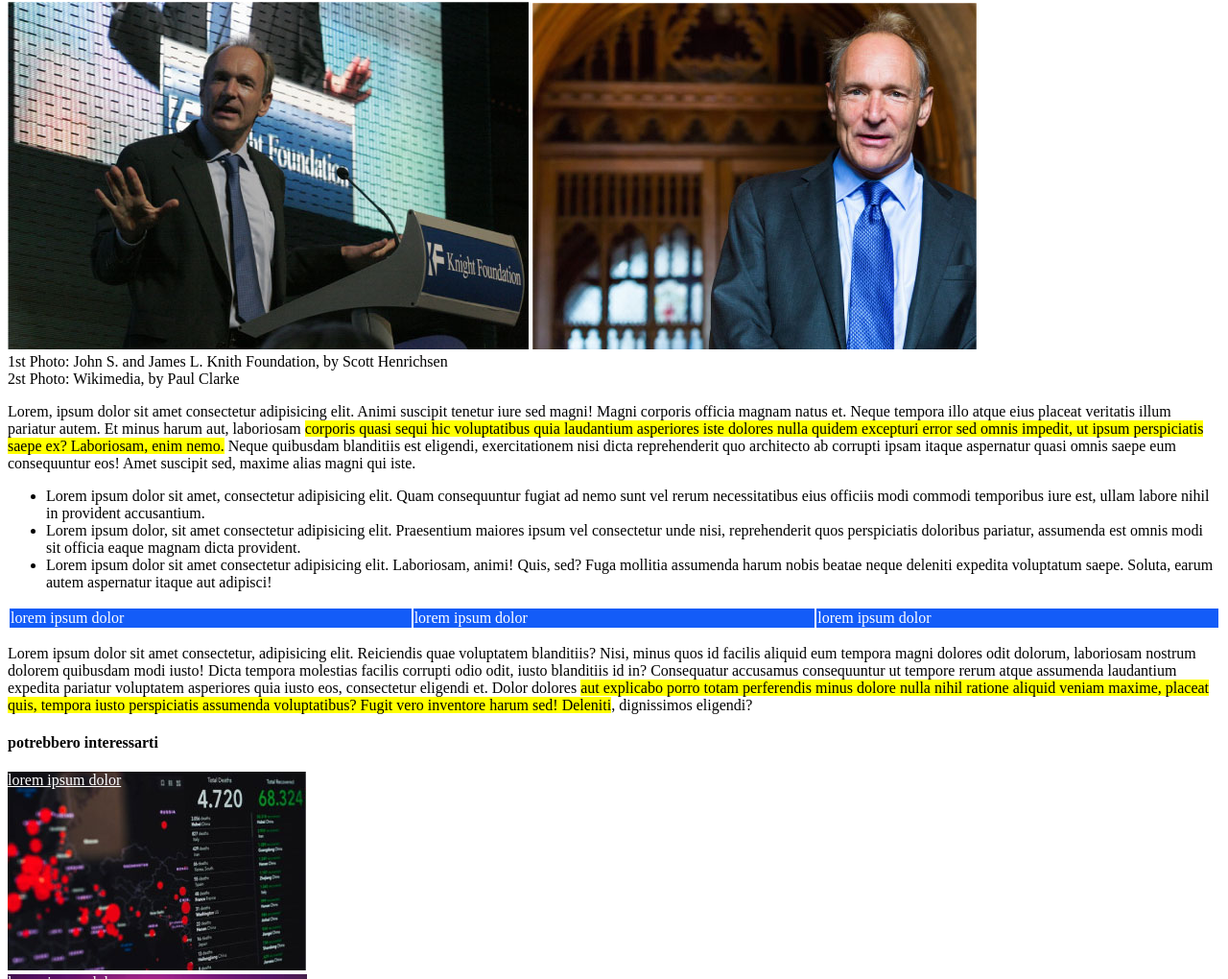
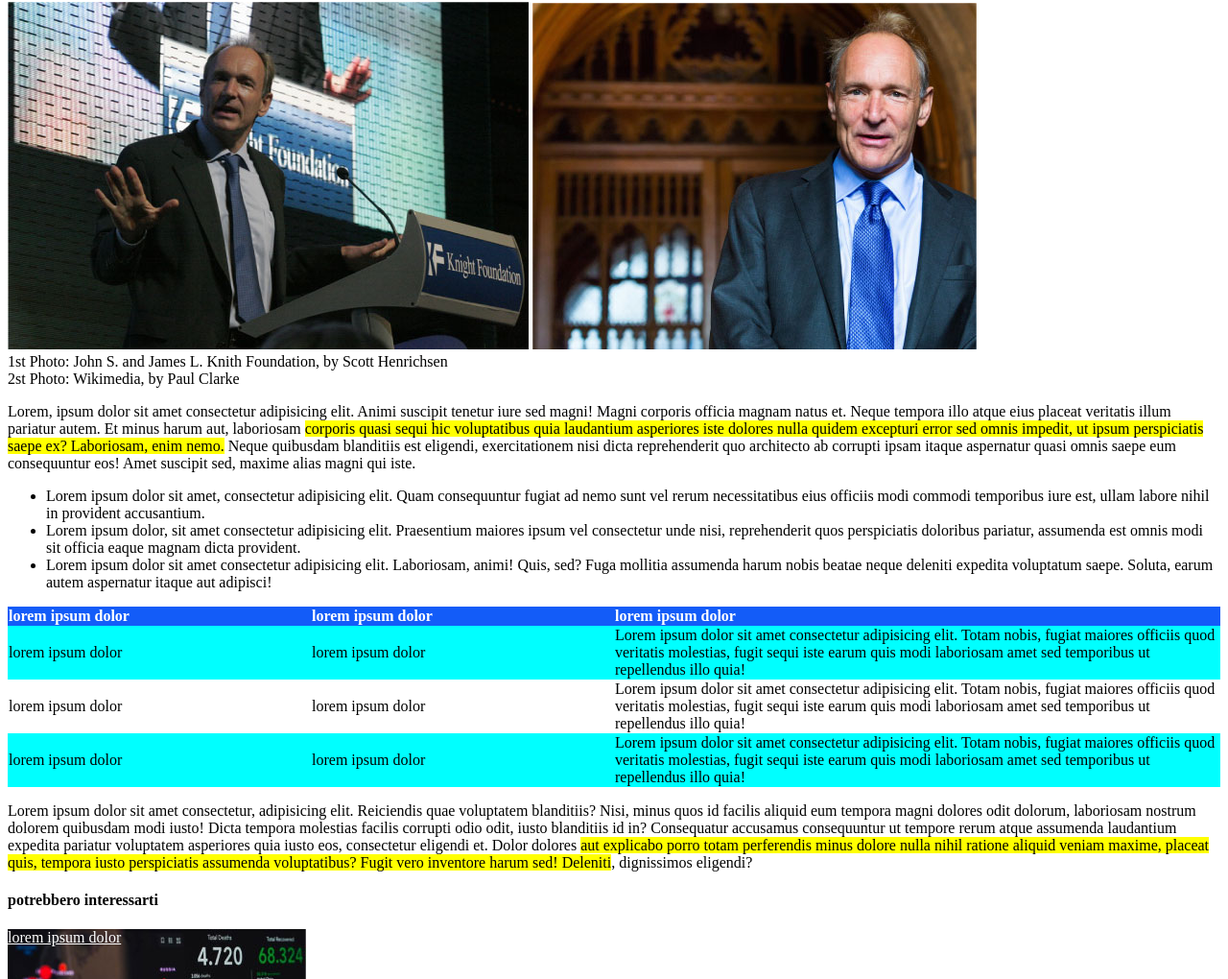
Before and after one commit to AlessioAbbati/html-css-booleaner, a plain HTML site: page index.html in a window 1280 px wide. Shown: the part 164-1184 px from the top of the page at 96% size. Drawn offline with Linux system fonts and the light colour scheme.

Commit message:
end table

```diff
--- a/assets/style.css
+++ b/assets/style.css
@@ -14,10 +14,21 @@ header{
 }
 table{
     width: 100%;
+    border-collapse: collapse;
 }
-.row1{
+thead{
     background-color: rgb(19, 92, 248);
     color: white;
+    text-align: left;
+}
+tbody{
+    background-color: aqua;
+}
+.cell{
+    width: 25%;
+}
+.row2{
+    background-color: white;
 }
 .img1{
     position: relative;
--- a/index.html
+++ b/index.html
@@ -35,13 +35,29 @@
         </ul>
         <table>
             <thead>
-                <tr class="row1">
-                    <td>lorem ipsum dolor</td>
-                    <td>lorem ipsum dolor</td>
-                    <td class="lungo">lorem ipsum dolor</td>
+                <tr>
+                    <th class="cell">lorem ipsum dolor</th>
+                    <th class="cell">lorem ipsum dolor</th>
+                    <th>lorem ipsum dolor</th>
                 </tr>
             </thead>
-
+            <tbody>
+                <tr>
+                    <td class="cell">lorem ipsum dolor</td>
+                    <td class="cell">lorem ipsum dolor</td>
+                    <td>Lorem ipsum dolor sit amet consectetur adipisicing elit. Totam nobis, fugiat maiores officiis quod veritatis molestias, fugit sequi iste earum quis modi laboriosam amet sed temporibus ut repellendus illo quia!</td>
+                </tr>
+                <tr class="row2">
+                    <td class="cell">lorem ipsum dolor</td>
+                    <td class="cell">lorem ipsum dolor</td>
+                    <td>Lorem ipsum dolor sit amet consectetur adipisicing elit. Totam nobis, fugiat maiores officiis quod veritatis molestias, fugit sequi iste earum quis modi laboriosam amet sed temporibus ut repellendus illo quia!</td>
+                </tr>
+                <tr>
+                    <td class="cell">lorem ipsum dolor</td>
+                    <td class="cell">lorem ipsum dolor</td>
+                    <td>Lorem ipsum dolor sit amet consectetur adipisicing elit. Totam nobis, fugiat maiores officiis quod veritatis molestias, fugit sequi iste earum quis modi laboriosam amet sed temporibus ut repellendus illo quia!</td>
+                </tr>
+            </tbody>
         </table>
 
         <p>Lorem ipsum dolor sit amet consectetur, adipisicing elit. Reiciendis quae voluptatem blanditiis? Nisi, minus quos id facilis aliquid eum tempora magni dolores odit dolorum, laboriosam nostrum dolorem quibusdam modi iusto!
```
